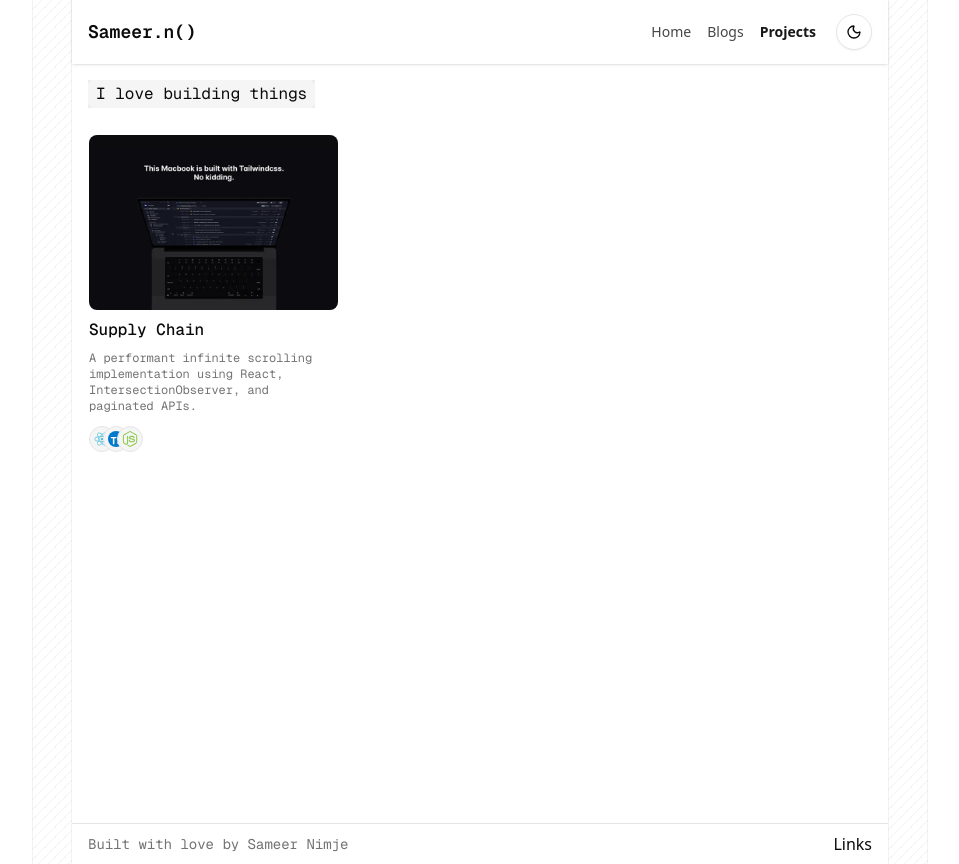
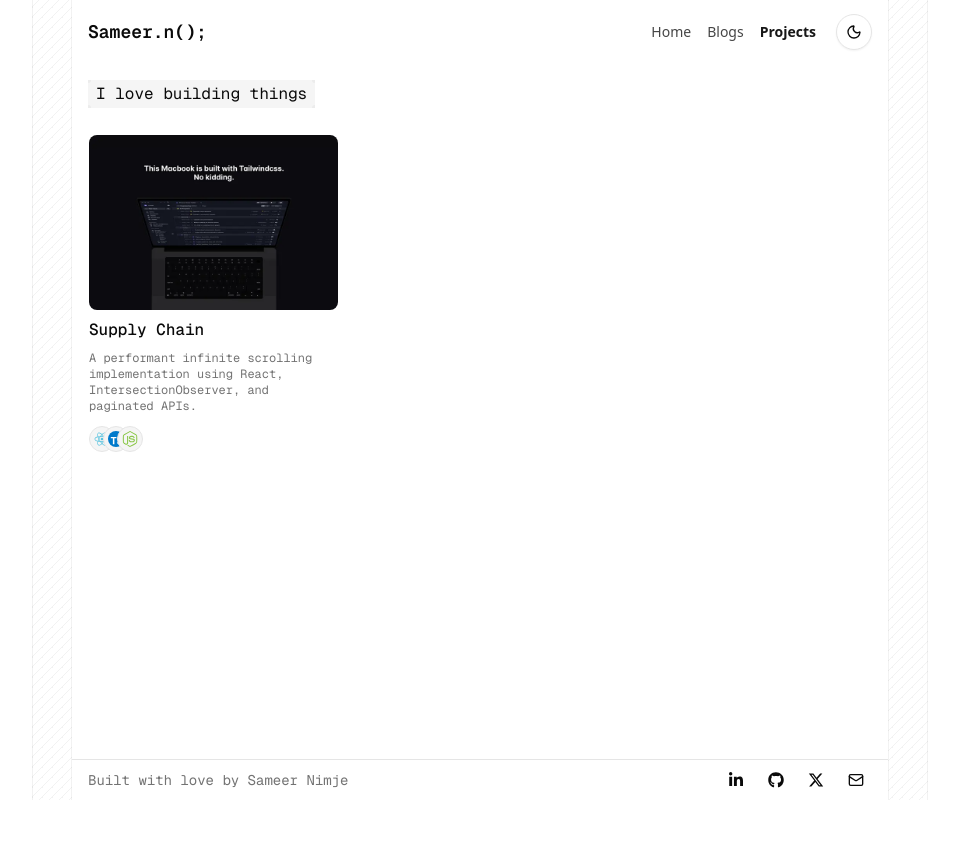
Before and after one commit to Sameer413/sameerx-portfolio, a Next.js app: page /projects in a window 1280 px wide. Shown: the whole page, without its empty margins (160-1119 px from the left). After the commit the page ends 800 px from the top, so only its background shows below. Built offline with nearby package versions, Linux system fonts and the light colour scheme.

Commit message:
feat: footer completion

```diff
--- a/components/layout/footer.tsx
+++ b/components/layout/footer.tsx
@@ -1,10 +1,38 @@
+"use client";
+
+import { Mail } from "lucide-react";
+import SocialItem from "../socials/social-item";
+import { FaGithub, FaLinkedinIn } from "react-icons/fa";
+import { FaXTwitter } from "react-icons/fa6";
+
 const Footer = () => {
   return (
-    <div className="flex items-center justify-between px-4 py-2 border-t">
+    <div className="flex items-center justify-between border-t px-4 py-2">
       <div className="font-geist-mono text-muted-foreground text-sm font-normal">
         Built with love by Sameer Nimje
       </div>
-      <div>Links</div>
+      <div className="flex gap-4">
+        <SocialItem
+          icon={FaLinkedinIn}
+          label="linkedIn"
+          link="https://www.linkedin.com/in/sameer-nimje-0029b421b?lipi=urn%3Ali%3Apage%3Ad_flagship3_profile_view_base_contact_details%3BJ1O4DimGTBKp4hkhGHr0Cw%3D%3D"
+        />
+        <SocialItem
+          icon={FaGithub}
+          label="Github"
+          link="https://github.com/Sameer413"
+        />
+        <SocialItem
+          icon={FaXTwitter}
+          label="twitter"
+          link="https://x.com/sameernimje413"
+        />
+        <SocialItem
+          icon={Mail}
+          label="outlook"
+          link="mailto:sameernimje29@outlook.com"
+        />
+      </div>
     </div>
   );
 };
--- a/components/layout/header.tsx
+++ b/components/layout/header.tsx
@@ -114,7 +114,7 @@ const Header: React.FC = () => {
         onTouchMove={handleTouchMove}
         onTouchEnd={handleTouchEnd}
       >
-        <div className="flex items-center gap-2 select-none">
+        <Link href={"/"} className="flex items-center gap-2 select-none">
           <AnimatePresence mode="wait">
             {headerIcon ? (
               <div className="h-8 w-8">
@@ -135,9 +135,9 @@ const Header: React.FC = () => {
             ) : null}
           </AnimatePresence>
           <div className="font-geist-mono text-lg font-semibold transition-all ease-linear">
-            Sameer.n()
+            Sameer.n();
           </div>
-        </div>
+        </Link>
 
         <div className="flex items-center justify-center gap-3">
           <div className="hidden items-center md:flex">
@@ -186,7 +186,7 @@ const Header: React.FC = () => {
               animate={{ y: 0, opacity: 1 }}
               exit={{ y: -100, opacity: 0 }}
               transition={{ type: "spring", damping: 25, stiffness: 200 }}
-              className="fixed top-0 left-0 right-0 z-[70] rounded-b-3xl bg-background shadow-lg md:hidden"
+              className="bg-background fixed top-0 right-0 left-0 z-[70] rounded-b-3xl shadow-lg md:hidden"
             >
               <div className="flex flex-col px-6 py-8">
                 <div className="mb-6 flex items-center justify-between">
@@ -195,7 +195,7 @@ const Header: React.FC = () => {
                   </div>
                   <button
                     onClick={() => setIsMobileMenuOpen(false)}
-                    className="rounded-full p-2 text-secondary-foreground/80 hover:bg-accent"
+                    className="text-secondary-foreground/80 hover:bg-accent rounded-full p-2"
                     aria-label="Close menu"
                   >
                     <svg
@@ -222,7 +222,7 @@ const Header: React.FC = () => {
                       className={cn(
                         "rounded-lg px-4 py-3 text-base font-medium transition-colors",
                         pathname === href
-                          ? "bg-neutral-200 dark:bg-neutral-800 text-secondary-foreground font-semibold"
+                          ? "text-secondary-foreground bg-neutral-200 font-semibold dark:bg-neutral-800"
                           : "text-secondary-foreground/80 hover:bg-neutral-100 dark:hover:bg-neutral-800/50",
                       )}
                     >
--- a/components/project/projects-client.tsx
+++ b/components/project/projects-client.tsx
@@ -13,7 +13,7 @@ type ProjectsClientProps = {
 
 const ProjectsClient: React.FC<ProjectsClientProps> = ({ projects }) => {
   return (
-    <div className="grid w-full h-screen grid-rows-[1fr_max-content]">
+    <div className="grid w-full h-[calc(100%-64px)] grid-rows-[1fr_max-content]">
       <div className="p-4">
         <motion.div
           initial={{ width: 0, opacity: 0 }}
--- a/components/socials/social-item.tsx
+++ b/components/socials/social-item.tsx
@@ -43,7 +43,9 @@ const SocialItem: React.FC<Props> = ({
   //   const splitWords = (text: string) => text.split(" ");
 
   return (
-    <motion.div
+    <motion.a
+      href={link ? link : "#"}
+      target="_blank"
       className="relative flex cursor-pointer items-center"
       initial="hidden"
       whileHover="show"
@@ -52,9 +54,7 @@ const SocialItem: React.FC<Props> = ({
       <Icon size={16} />
 
       {/* Expanding label */}
-      <motion.a
-        href={link ? link : "#"}
-        target="_blank"
+      <motion.div
         variants={containerVariants}
         className="left-full ml-2 overflow-hidden whitespace-nowrap hover:underline"
       >
@@ -84,8 +84,8 @@ const SocialItem: React.FC<Props> = ({
             ))}
           </motion.span>
         ))}
-      </motion.a>
-    </motion.div>
+      </motion.div>
+    </motion.a>
   );
 };
 
```
